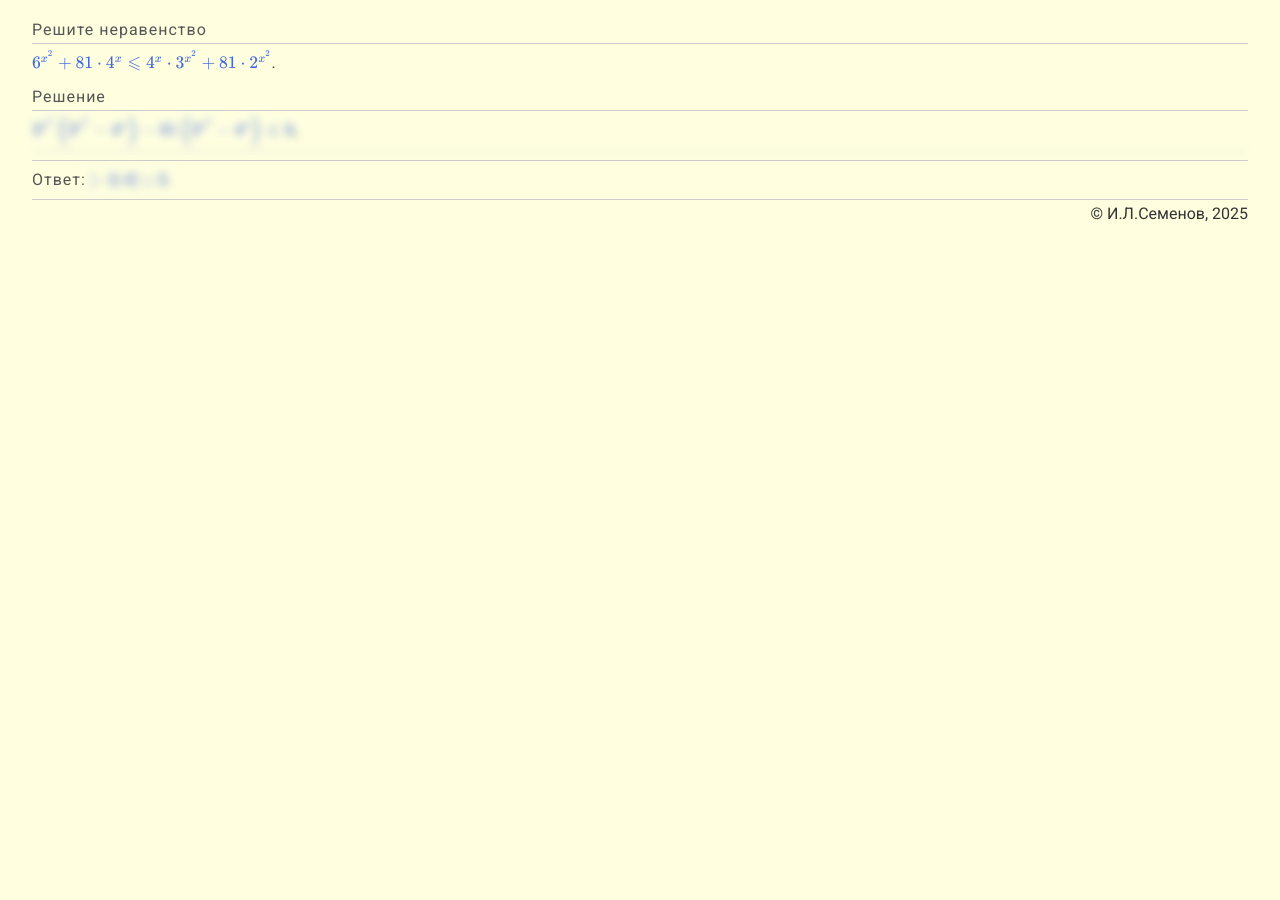
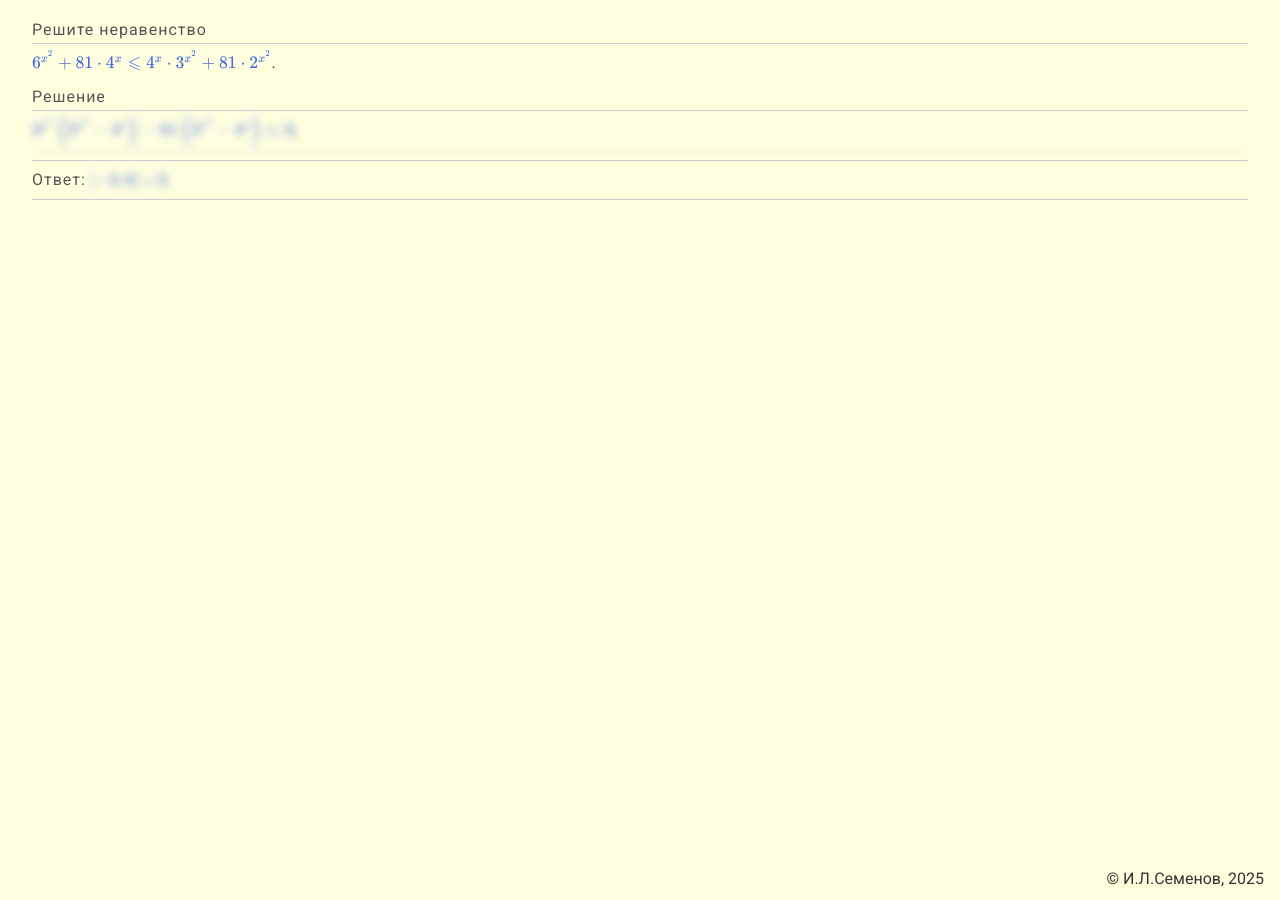
Before and after one commit to igorlsemenov/math, a Jekyll site: the page problem_test.html, which Jekyll copies as it is, in a window 1280 px wide. Built offline with Jekyll 4.4.1, drawn with Linux system fonts in a browser that asks for light colours.

Commit message:
Update problem_test.html

```diff
--- a/problem_test.html
+++ b/problem_test.html
@@ -77,6 +77,9 @@
         margin: 0;
         padding: 0;
       }
+      html { height: 100%; }
+      body { min-height: 100%; display: grid; grid-template-rows: 1fr auto; }
+      .footer { grid-row-start: 2; grid-row-end: 3; }
       html {
         --dark_background: #222;
         --dark_font: #bbb;
@@ -101,10 +104,13 @@
       body {
         background-color: var(--background_color);
         color: var(--font_color);
-        margin: 1em 2em;
         font-family: 'Roboto', sans-serif;
         font-weight: 350;
         line-height: 1.7;
+        margin: 0;
+      }
+      .body_cl {
+        padding: 1em 2em 0 2em;
       }
       hr, .solution_cl, .problem_caption_cl, .solution_caption_cl, .answer_cl {
         border: 0;
@@ -112,7 +118,10 @@
       }
       a { font-style: italic; font-size: 90%; }
       .katex { font-size: 1.1em !important; color: var(--math_color); line-height: 2.2; }
-      .footer { text-align: end; }
+      .footer {
+        text-align: end;
+        padding: 0 1em 0.5em 0;
+      }
       .blured_cl {
         filter: blur(4px);
         max-height: 3em;
@@ -132,6 +141,7 @@
 
   </head>
   <body>
+    <div class="body_cl">
       <div class="problem_cl" ondblclick="on_double_click()">
         <div class="problem_caption_cl">
           Решите неравенство
@@ -168,6 +178,7 @@
         <span class="answer_caption_cl">Ответ:</span>
         <span id="answer_content_id" class="answer_content_cl blured_cl">$[ -2; 0 ] \cup { 2 }$.</span>
       </div>
-    <p class="footer">© И.Л.Семенов, 2025</p>
+    </div>
+    <div class="footer">© И.Л.Семенов, 2025</div>
   </body>
 </html>
```
Lines whose indentation alone changed are shown as unchanged.
